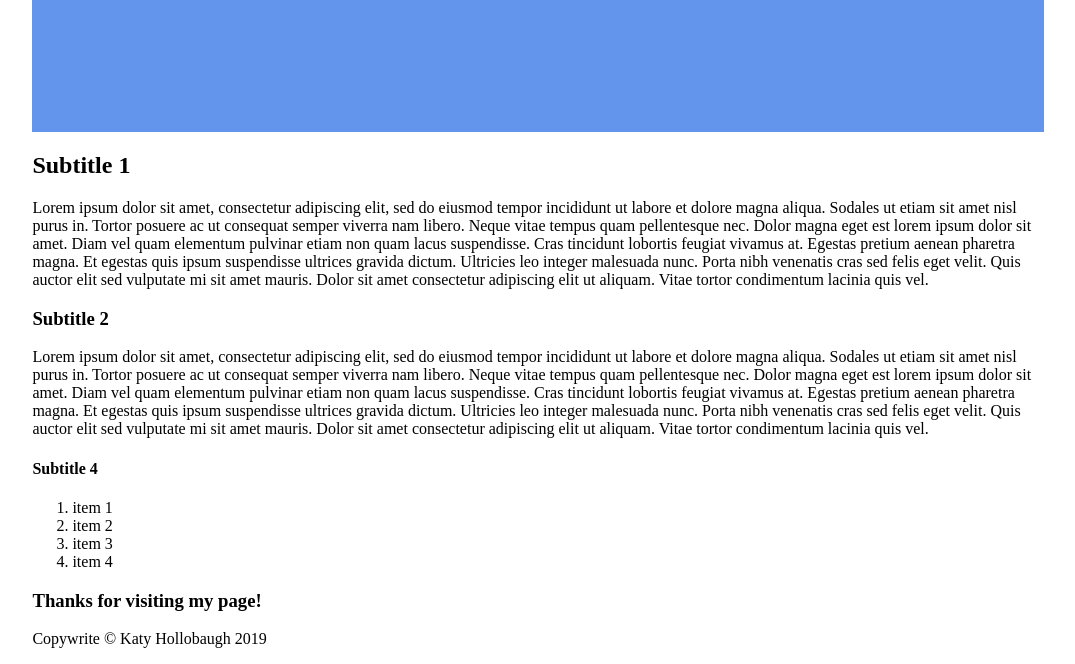
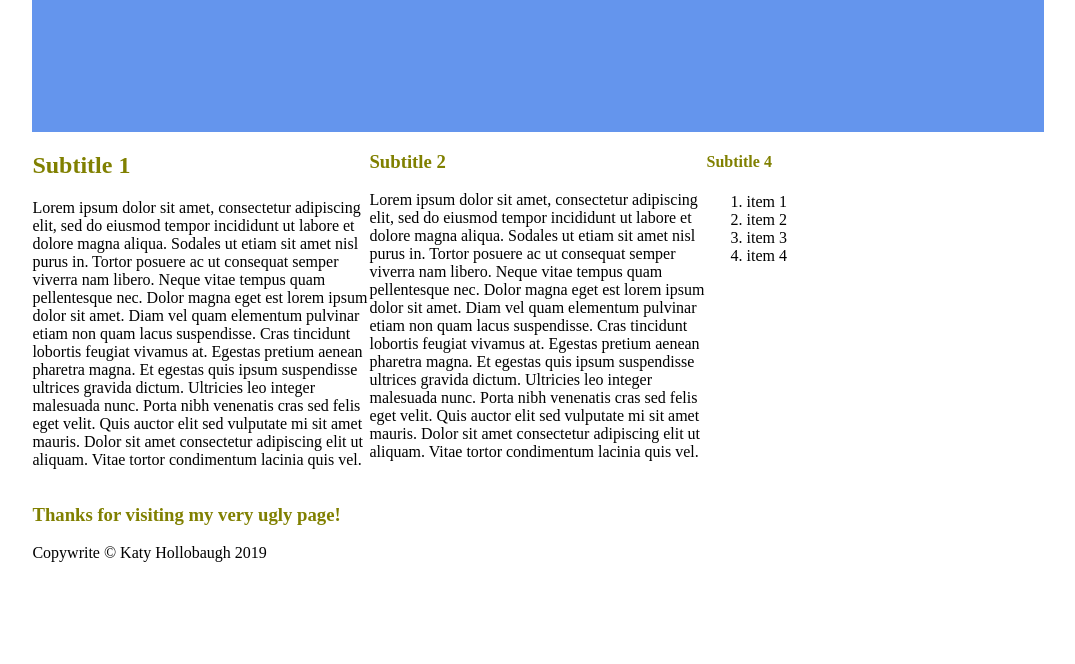
Before and after one commit to KHollobaugh/Sample-Project, a plain HTML site: page index.html in a window 1280 px wide. Shown: the part 276-940 px from the top of the page, without its empty margins (102-1177 px from the left). After the commit the page ends 854 px from the top, so only its background shows below. Drawn offline with Linux system fonts and the light colour scheme.

Commit message:
styled content columns

```diff
--- a/css/index.css
+++ b/css/index.css
@@ -13,3 +13,18 @@
     align-items: center;
     margin: 0 auto;
 }
+
+.content {
+    display: grid;
+    grid-template-columns: 1fr 1fr 1fr;
+}
+
+h2 {
+    color: olive;
+}
+h3 {
+    color: olive;
+}
+h4 {
+    color: olive;
+}
--- a/index.html
+++ b/index.html
@@ -23,16 +23,21 @@
             </div>
 
             <div class = "content">
+                <div class="content-1">
                     <h2>Subtitle 1</h2>
                     <p>
                         Lorem ipsum dolor sit amet, consectetur adipiscing elit, sed do eiusmod tempor incididunt ut labore et dolore magna aliqua. Sodales ut etiam sit amet nisl purus in. Tortor posuere ac ut consequat semper viverra nam libero. Neque vitae tempus quam pellentesque nec. Dolor magna eget est lorem ipsum dolor sit amet. Diam vel quam elementum pulvinar etiam non quam lacus suspendisse. Cras tincidunt lobortis feugiat vivamus at. Egestas pretium aenean pharetra magna. Et egestas quis ipsum suspendisse ultrices gravida dictum. Ultricies leo integer malesuada nunc. Porta nibh venenatis cras sed felis eget velit. Quis auctor elit sed vulputate mi sit amet mauris. Dolor sit amet consectetur adipiscing elit ut aliquam. Vitae tortor condimentum lacinia quis vel.
                     </p>
+                </div>
 
+                <div class="content-2">
                     <h3>Subtitle 2</h3>
                     <p>
                         Lorem ipsum dolor sit amet, consectetur adipiscing elit, sed do eiusmod tempor incididunt ut labore et dolore magna aliqua. Sodales ut etiam sit amet nisl purus in. Tortor posuere ac ut consequat semper viverra nam libero. Neque vitae tempus quam pellentesque nec. Dolor magna eget est lorem ipsum dolor sit amet. Diam vel quam elementum pulvinar etiam non quam lacus suspendisse. Cras tincidunt lobortis feugiat vivamus at. Egestas pretium aenean pharetra magna. Et egestas quis ipsum suspendisse ultrices gravida dictum. Ultricies leo integer malesuada nunc. Porta nibh venenatis cras sed felis eget velit. Quis auctor elit sed vulputate mi sit amet mauris. Dolor sit amet consectetur adipiscing elit ut aliquam. Vitae tortor condimentum lacinia quis vel.
                     </p>
+                </div>
 
+                <div class="content-3">
                     <h4>Subtitle 4</h4>
                     <ol>
                         <li>item 1</li>
@@ -42,9 +47,11 @@
                     </ol>
                 </div>
 
+            </div>
+
         <div class="footer">
             <h3>
-                Thanks for visiting my page!
+                Thanks for visiting my very ugly page!
             </h3>
 
             <p>Copywrite &copy; Katy Hollobaugh 2019</p>
```
Lines whose indentation alone changed are shown as unchanged.
